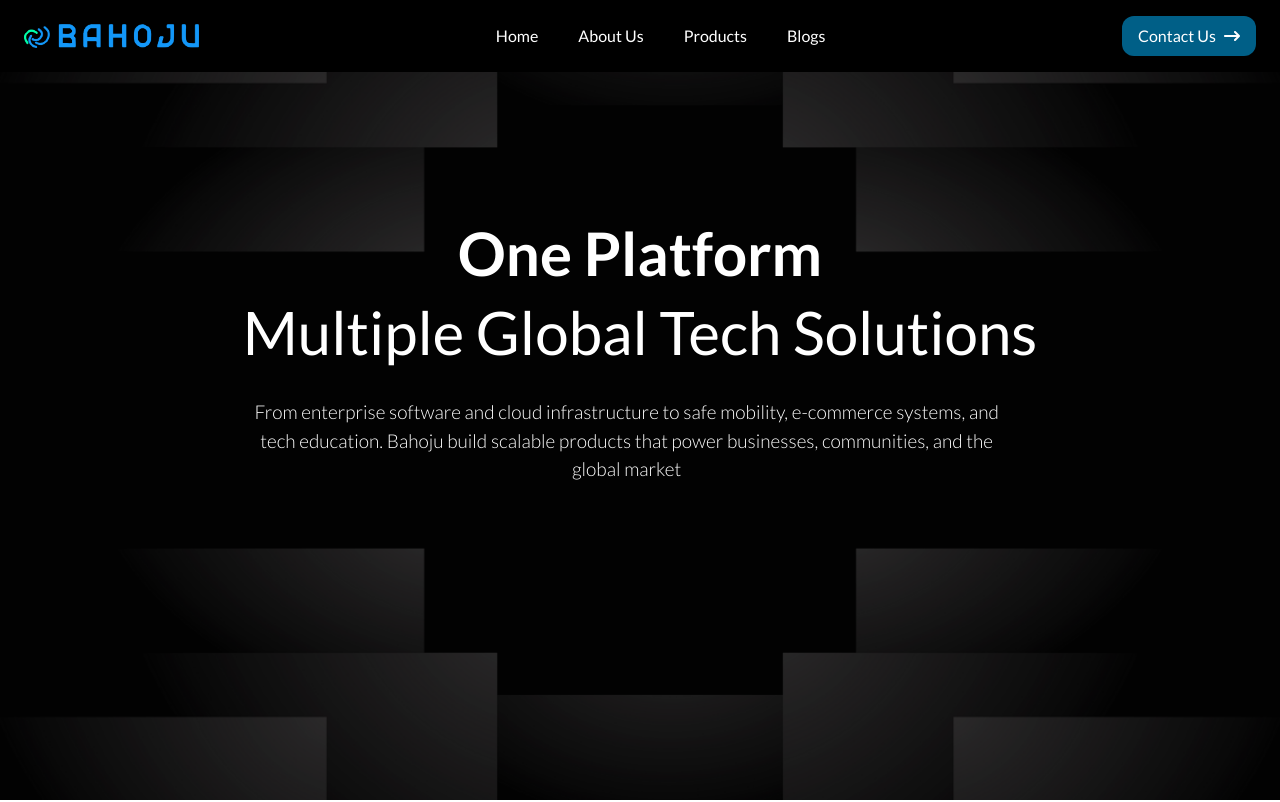
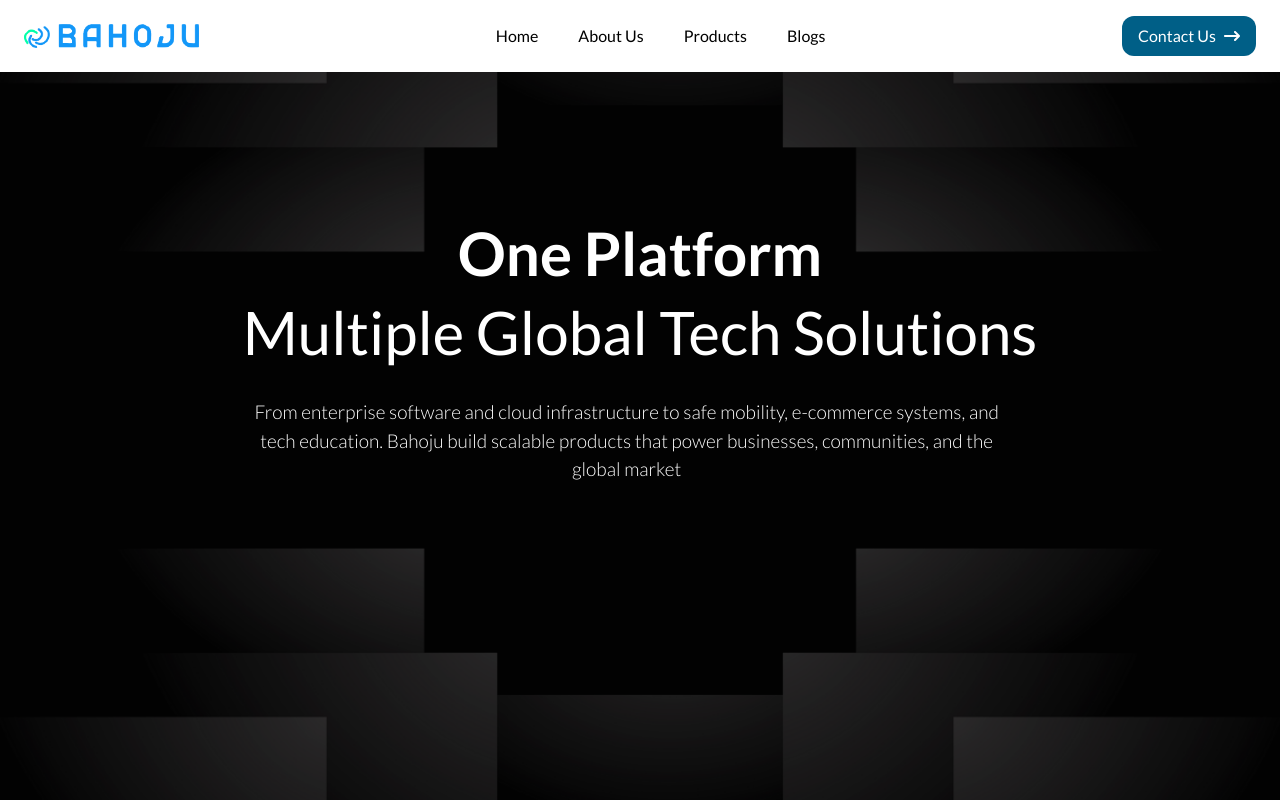
Before and after one commit to Bahoju-Tech/bajohu-tech-website, a React (Vite) app: page / in a window 1280 px wide. Shown: the top 802 px of the page. Built offline with nearby package versions, Linux system fonts and the light colour scheme.

Commit message:
new update

```diff
--- a/src/components/Header.jsx
+++ b/src/components/Header.jsx
@@ -56,7 +56,7 @@ function Header() {
 
   return (
 
-    <header className="bg-black w-full overflow-x-hidden">
+    <header className="bg-white w-full overflow-x-hidden">
 
       <div className="max-w-7xl mx-auto px-6 py-4 flex items-center justify-between">
 
@@ -92,7 +92,7 @@ function Header() {
 
           <div className="flex items-center gap-10">
 
-            <Link to="/" className="text-white hover:text-gray-300 relative group transition cursor-pointer">
+            <Link to="/" className="text-black relative group transition cursor-pointer">
 
             Home
 
@@ -106,7 +106,7 @@ function Header() {
 
             onClick={() => handleNavScroll("about-us")}
 
-            className="text-white hover:text-gray-300 relative group transition cursor-pointer"
+            className="text-black relative group transition cursor-pointer"
 
           >
 
@@ -122,7 +122,7 @@ function Header() {
 
             onClick={() => handleNavScroll("products")}
 
-            className="text-white hover:text-gray-300 relative group transition cursor-pointer"
+            className="text-black  relative group transition cursor-pointer"
 
           >
 
@@ -134,7 +134,7 @@ function Header() {
 
 
 
-          <Link to="/blog" className="text-white hover:text-gray-300 relative group transition cursor-pointer">
+          <Link to="/blog" className="text-black relative group transition cursor-pointer">
 
             Blogs
 
@@ -182,7 +182,7 @@ function Header() {
 
               onClick={() => setMenuOpen(false)}
 
-              className="text-white relative group transition cursor-pointer"
+              className="text-black relative group transition cursor-pointer"
 
             >
 
@@ -198,7 +198,7 @@ function Header() {
 
               onClick={() => handleNavScroll("about-us")}
 
-              className="text-left text-white relative group transition cursor-pointer"
+              className="text-left text-black relative group transition cursor-pointer"
 
             >
 
@@ -214,7 +214,7 @@ function Header() {
 
               onClick={() => handleNavScroll("products")}
 
-              className="text-left text-white relative group transition cursor-pointer"
+              className="text-left text-black relative group transition cursor-pointer"
 
             >
 
@@ -232,7 +232,7 @@ function Header() {
 
               onClick={() => setMenuOpen(false)}
 
-              className="text-white relative group transition cursor-pointer"
+              className="text-black relative group transition cursor-pointer"
 
             >
 
@@ -254,7 +254,7 @@ function Header() {
 
               onClick={() => setMenuOpen(false)}
 
-              className="text-white relative group transition cursor-pointer"
+              className="text-black relative group transition cursor-pointer"
 
             >
 
--- a/src/pages/Mart.jsx
+++ b/src/pages/Mart.jsx
@@ -1,8 +1,10 @@
 import React, { useEffect } from "react";
 import Navbar from "../components/Navbar";
+// import Header from "../components/Header";
 import Footer from "../components/Footer";
 import Button from "../components/Button";
 import AOS from "aos";
+
 
 import martImage from "../assets/mart_1.png";
 import martImage2 from "../assets/mockups/mart2.png";
```
